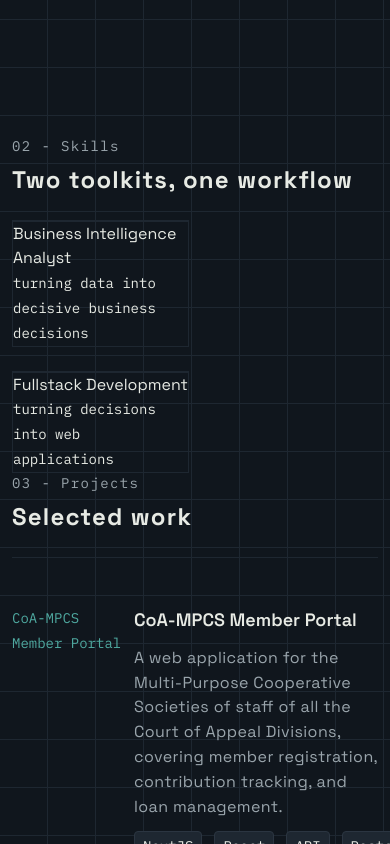
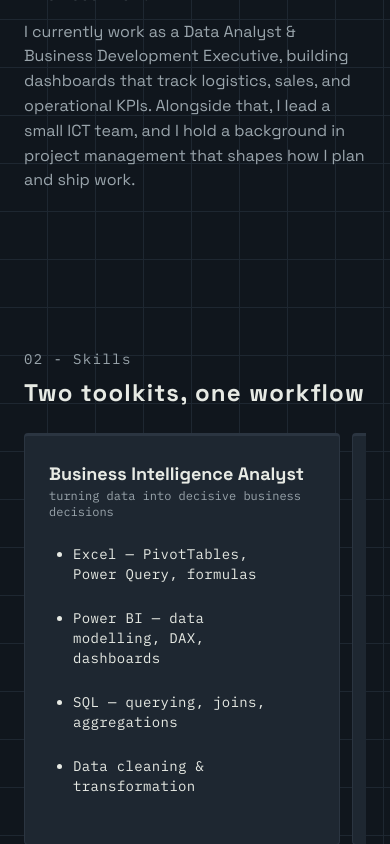
Before and after one commit to koakpet/kohly-akpet, a Next.js app: page / in a window 390 px wide. Shown: the part 1420-2264 px from the top of the page. Built offline with nearby package versions, Linux system fonts and the light colour scheme.

Commit message:
Completed work on Skills.jsx

```diff
--- a/src/app/page.js
+++ b/src/app/page.js
@@ -6,7 +6,7 @@ import Contact from "@/components/Contact";
 
 export default function Home() {
   return (
-    <div className="my-9 mx-3 md:mx-33">
+    <div className="my-9 mx-6 md:mx-33">
       <Hero />
       <About />
       <Skills />
--- a/src/components/Skills.jsx
+++ b/src/components/Skills.jsx
@@ -4,7 +4,7 @@ const skills = [
   {
     name: "Business Intelligence Analyst",
     tag: "turning data into decisive business decisions",
-    color: "#e7a33e",
+    color: "[#e7a33e]",
     tools: [
       "Excel — PivotTables, Power Query, formulas",
       "Power BI — data modelling, DAX, dashboards",
@@ -15,7 +15,7 @@ const skills = [
   {
     name: "Fullstack Development",
     tag: "turning decisions into web applications",
-    color: "#4fa9a0",
+    color: "[#4fa9a0]",
     tools: [
       "JavaScript / TypeScript",
       "React & Next.js",
@@ -28,7 +28,7 @@ const skills = [
 export default function Skills() {
   return (
     <>
-      <section id="projects">
+      <section id="projects" className="my-21">
         <div className="flex flex-col gap-2">
           <div className="mono text-sm tracking-widest text-[#9aa5ac]">
             02 - Skills
@@ -38,21 +38,61 @@ export default function Skills() {
           </div>
         </div>
 
+        <div className="hidden md:grid grid-cols-2 mt-6 gap-6">
           {skills.map((skill) => {
             return (
-            <div key={skill.name} className="grid grid-cols-2 mt-6 gap-3">
               <div
-                className={`col-span-1 border border-[#1e2731] border-t-2 border-t-${skill.color} `}
+                key={skill.name}
+                className={`col-span-1 p-6 border border-[#2b3541] bg-[#1e2731] border-t-3 border-t-${skill.color} rounded-sm`}
               >
-                <p>
-                  {skill.name}
-                  <br />
-                  <span className="mono text-sm">{skill.tag}</span>
+                <div>
+                  <p className="text-lg font-bold">{skill.name}</p>
+
+                  <p className="mono text-[#9aa5ac] text-xs font-extralight">
+                    {skill.tag}
                   </p>
+                </div>
+
+                <div>
+                  <ul className="list-disc mono text-sm tracking-wide p-6 flex flex-col gap-6">
+                    {skill.tools.map((tool) => {
+                      return <li key={tool}>{tool}</li>;
+                    })}
+                  </ul>
                 </div>
               </div>
             );
           })}
+        </div>
+
+        <div className="w-full overflow-x-auto scrollbar-none  mt-6">
+          <div className="md:hidden flex gap-3 w-max">
+            {skills.map((skill) => {
+              return (
+                <div
+                  key={skill.name}
+                  className={`w-[81vw] p-6 border border-[#2b3541] bg-[#1e2731] border-t-3 border-t-${skill.color} rounded-sm`}
+                >
+                  <div>
+                    <p className="text-lg font-bold">{skill.name}</p>
+
+                    <p className="mono text-[#9aa5ac] text-xs font-extralight">
+                      {skill.tag}
+                    </p>
+                  </div>
+
+                  <div>
+                    <ul className="list-disc mono text-sm tracking-wide p-6 flex flex-col gap-6">
+                      {skill.tools.map((tool) => {
+                        return <li key={tool}>{tool}</li>;
+                      })}
+                    </ul>
+                  </div>
+                </div>
+              );
+            })}
+          </div>
+        </div>
       </section>
     </>
   );
```
Lines whose indentation alone changed are shown as unchanged.
